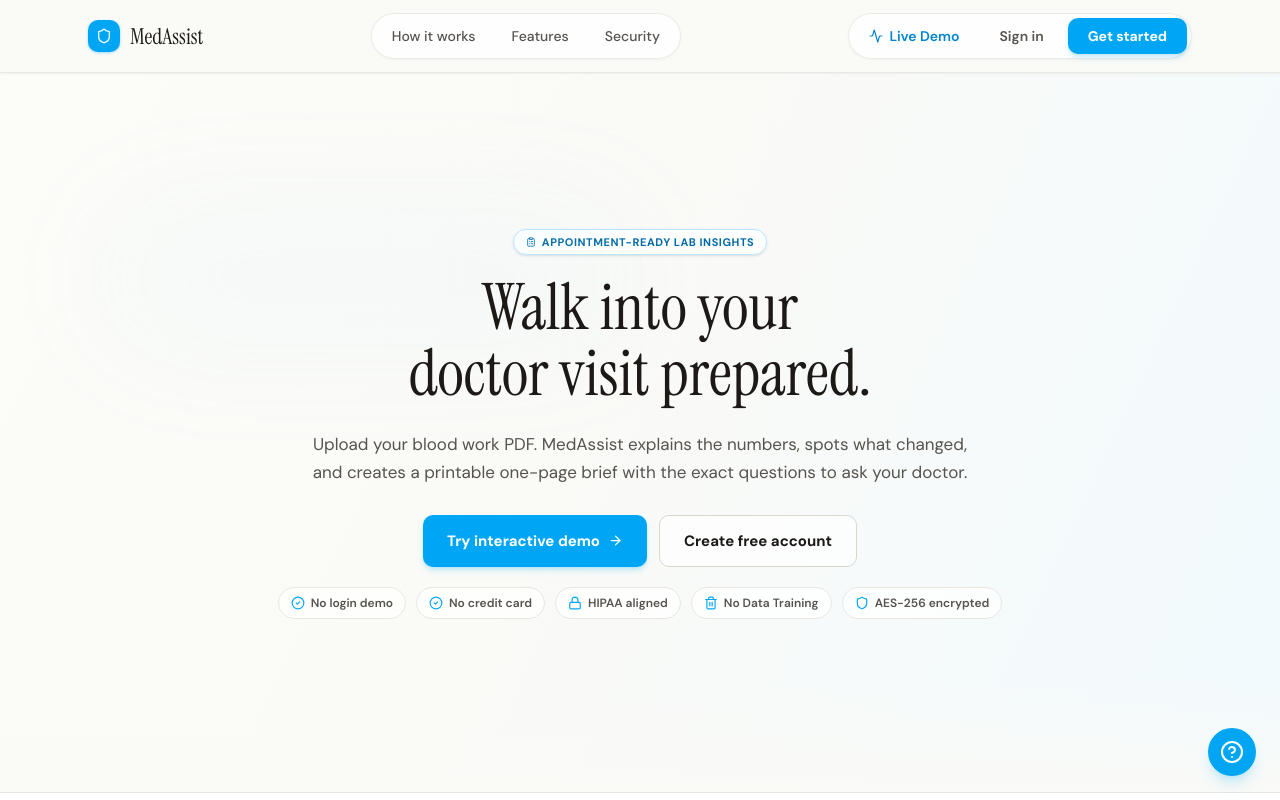
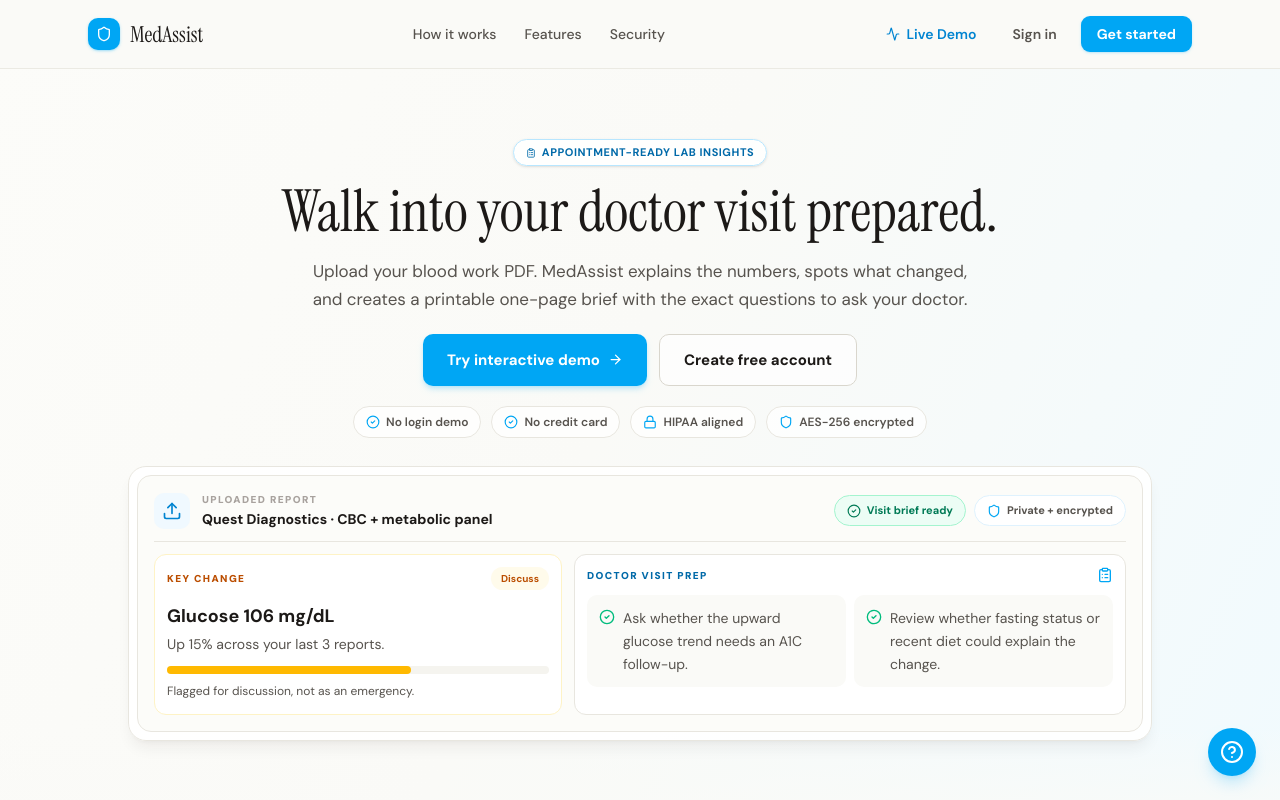
Before and after one commit to TanmayShah29/MedAssist, a Next.js app: page / in a window 1280 px wide. Built offline with nearby package versions, Linux system fonts and the light colour scheme; no server answers.

Commit message:
Professionalize landing hero preview

```diff
--- a/src/app/globals.css
+++ b/src/app/globals.css
@@ -284,48 +284,6 @@
     animation: landingRise 520ms cubic-bezier(0.22, 1, 0.36, 1) both;
   }
 
-  .landing-scan {
-    animation: landingScan 4.5s ease-in-out infinite;
-  }
-
-  .landing-pulse-line {
-    animation: landingPulseLine 2.8s ease-in-out infinite;
-  }
-
-  .landing-progress {
-    animation: landingProgress 5s ease-in-out infinite;
-  }
-
-  .landing-grid-drift {
-    background-image:
-      linear-gradient(rgba(14, 165, 233, 0.10) 1px, transparent 1px),
-      linear-gradient(90deg, rgba(14, 165, 233, 0.08) 1px, transparent 1px);
-    background-size: 64px 64px;
-    mask-image: radial-gradient(circle at 50% 36%, black 0%, transparent 66%);
-    -webkit-mask-image: radial-gradient(circle at 50% 36%, black 0%, transparent 66%);
-  }
-
-  .landing-orbit-ring {
-    animation: landingOrbit 18s linear infinite;
-  }
-
-  .landing-orbit-ring-slow {
-    animation-duration: 26s;
-    animation-direction: reverse;
-  }
-
-  .landing-dot-pulse {
-    animation: landingDotPulse 1.5s ease-in-out infinite;
-  }
-
-  .landing-data-trace {
-    animation: landingDataTrace 2.4s cubic-bezier(0.22, 1, 0.36, 1) infinite;
-  }
-
-  .landing-meter-fill {
-    animation: landingMeterFill 3.8s ease-in-out infinite;
-  }
-
   .landing-shimmer {
     background-image: linear-gradient(90deg, rgba(237, 233, 254, 0.55), rgba(139, 92, 246, 0.35), rgba(237, 233, 254, 0.55));
     background-size: 220% 100%;
@@ -353,10 +311,6 @@
 
   .landing-breathe {
     animation: landingBreathe 3.5s ease-in-out infinite;
-  }
-
-  .landing-headline-glow {
-    animation: landingHeadlineGlow 5.5s ease-in-out infinite;
   }
 
   .landing-ping {
@@ -865,92 +819,6 @@
   }
 }
 
-@keyframes landingGridDrift {
-  from {
-    background-position: 0 0, 0 0;
-  }
-  to {
-    background-position: 46px 46px, 46px 46px;
-  }
-}
-
-@keyframes landingOrbit {
-  from {
-    transform: rotate(0deg);
-  }
-  to {
-    transform: rotate(360deg);
-  }
-}
-
-@keyframes landingDotPulse {
-  0%, 100% {
-    opacity: 0.45;
-    transform: scale(0.86);
-  }
-  50% {
-    opacity: 1;
-    transform: scale(1.18);
-  }
-}
-
-@keyframes landingScan {
-  0%, 100% {
-    transform: translateY(0);
-    opacity: 0.35;
-  }
-  50% {
-    transform: translateY(168px);
-    opacity: 0.9;
-  }
-}
-
-@keyframes landingPulseLine {
-  0%, 100% {
-    opacity: 0.42;
-    transform: scaleX(0.86);
-  }
-  50% {
-    opacity: 1;
-    transform: scaleX(1);
-  }
-}
-
-@keyframes landingDataTrace {
-  0% {
-    opacity: 0;
-    transform: scaleX(0);
-  }
-  22% {
-    opacity: 0.9;
-  }
-  78% {
-    opacity: 0.9;
-  }
-  100% {
-    opacity: 0;
-    transform: scaleX(1);
-  }
-}
-
-@keyframes landingProgress {
-  0%, 100% {
-    width: 42%;
-  }
-  50% {
-    width: 88%;
-  }
-}
-
-@keyframes landingMeterFill {
-  0%, 100% {
-    width: 48%;
-  }
-  50% {
-    width: 72%;
-  }
-}
-
 @keyframes landingShimmer {
   0%, 100% {
     background-position: 160% 0;
@@ -966,17 +834,6 @@
   }
   50% {
     transform: translateY(-1px) scale(1.025);
-  }
-}
-
-@keyframes landingHeadlineGlow {
-  0%, 100% {
-    opacity: 0.55;
-    transform: translate(-50%, -50%) scale(0.94);
-  }
-  50% {
-    opacity: 0.95;
-    transform: translate(-50%, -50%) scale(1.08);
   }
 }
 
@@ -1043,17 +900,8 @@
   .landing-card-pop,
   .landing-rise,
   .landing-reveal,
-  .landing-scan,
-  .landing-pulse-line,
-  .landing-progress,
-  .landing-grid-drift,
-  .landing-orbit-ring,
-  .landing-dot-pulse,
-  .landing-data-trace,
-  .landing-meter-fill,
   .landing-shimmer,
   .landing-breathe,
-  .landing-headline-glow,
   .landing-ping,
   .landing-flow-line,
   .landing-typewriter,
--- a/src/app/page.tsx
+++ b/src/app/page.tsx
@@ -21,61 +21,61 @@
 
 function HeroWorkspaceScene() {
   return (
-    <div className="pointer-events-none absolute inset-0 hidden lg:block">
-      <div className="absolute left-[7%] top-[31%] w-56 rounded-[12px] border border-amber-100/90 bg-white/90 p-4 shadow-md shadow-stone-900/5 landing-card-pop">
-        <div className="mb-3 flex items-center justify-between">
-          <p className="text-[10px] font-black uppercase tracking-[0.14em] text-amber-700">Monitor</p>
-          <span className="h-2 w-2 rounded-full bg-amber-400" />
+    <div className="mx-auto mt-7 w-full max-w-5xl rounded-[18px] border border-[#E8E6DF] bg-white/88 p-2 shadow-lg shadow-stone-900/[0.06] landing-rise" style={{ animationDelay: "240ms" }}>
+      <div className="rounded-[14px] border border-[#E8E6DF] bg-[#FCFCF9] p-3 sm:p-4">
+        <div className="mb-3 flex flex-col gap-3 border-b border-[#E8E6DF] pb-3 sm:flex-row sm:items-center sm:justify-between">
+          <div className="flex items-center gap-3">
+            <div className="flex h-9 w-9 items-center justify-center rounded-[10px] bg-sky-50 text-sky-600">
+              <Upload className="h-5 w-5" />
             </div>
-        <p className="text-sm font-bold text-[#1C1917]">Glucose 106 mg/dL</p>
-        <div className="mt-3 h-1.5 overflow-hidden rounded-full bg-amber-100">
-          <div className="h-full rounded-full bg-amber-400 landing-meter-fill" />
+            <div className="text-left">
+              <p className="text-[10px] font-black uppercase tracking-[0.14em] text-[#A8A29E]">Uploaded report</p>
+              <p className="mt-0.5 text-sm font-bold text-[#1C1917]">Quest Diagnostics · CBC + metabolic panel</p>
             </div>
-        <p className="mt-2 text-xs font-semibold text-amber-700">+15% from prior</p>
+          </div>
+          <div className="flex flex-wrap gap-2 sm:justify-end">
+            <span className="inline-flex w-fit items-center gap-1.5 rounded-full border border-emerald-200 bg-emerald-50 px-3 py-1.5 text-[11px] font-bold text-emerald-700">
+              <CheckCircle2 className="h-3.5 w-3.5" />
+              Visit brief ready
+            </span>
+            <span className="inline-flex w-fit items-center gap-1.5 rounded-full border border-sky-100 bg-white px-3 py-1.5 text-[11px] font-bold text-[#57534E]">
+              <Shield className="h-3.5 w-3.5 text-sky-500" />
+              Private + encrypted
+            </span>
+          </div>
         </div>
 
-      <div className="absolute right-[7%] top-[35%] w-64 rounded-[12px] border border-emerald-100/90 bg-white/90 p-4 shadow-md shadow-stone-900/5 landing-card-pop" style={{ animationDelay: "180ms" }}>
+        <div className="grid grid-cols-1 gap-3 lg:grid-cols-[0.85fr_1.15fr]">
+          <div className="rounded-[12px] border border-amber-100 bg-white p-3 text-left">
             <div className="mb-3 flex items-center justify-between">
-          <p className="text-[10px] font-black uppercase tracking-[0.14em] text-emerald-700">Ready</p>
-          <CheckCircle2 className="h-4 w-4 text-emerald-500" />
+              <p className="text-[10px] font-black uppercase tracking-[0.14em] text-amber-700">Key change</p>
+              <span className="rounded-full bg-amber-50 px-2.5 py-1 text-[10px] font-bold text-amber-700">Discuss</span>
             </div>
-        <p className="text-sm font-bold text-[#1C1917]">3 doctor questions drafted</p>
-        <p className="mt-2 text-xs leading-relaxed text-[#57534E]">Bring a focused one-page brief to the appointment.</p>
+            <p className="text-lg font-bold text-[#1C1917]">Glucose 106 mg/dL</p>
+            <p className="mt-1 text-sm text-[#57534E]">Up 15% across your last 3 reports.</p>
+            <div className="mt-3 h-2 rounded-full bg-[#F5F4EF]">
+              <div className="h-full w-[64%] rounded-full bg-amber-400" />
+            </div>
+            <p className="mt-2 text-xs leading-relaxed text-[#57534E]">Flagged for discussion, not as an emergency.</p>
           </div>
 
-      <div className="absolute left-[16%] top-[62%] w-48 rounded-[12px] border border-violet-100/90 bg-white/88 p-3 shadow-md shadow-stone-900/5 landing-card-pop" style={{ animationDelay: "300ms" }}>
-        <div className="mb-2 flex items-center gap-2">
-          <Brain className="h-4 w-4 text-violet-500" />
-          <p className="text-[10px] font-black uppercase tracking-[0.14em] text-violet-700">Analyzing</p>
+          <div className="rounded-[12px] border border-[#E8E6DF] bg-white p-3 text-left">
+            <div className="mb-3 flex items-center justify-between">
+              <p className="text-[10px] font-black uppercase tracking-[0.14em] text-sky-700">Doctor visit prep</p>
+              <ClipboardList className="h-4 w-4 text-sky-500" />
             </div>
-        <div className="space-y-1.5">
-          <span className="block h-1.5 w-full rounded-full bg-violet-100 landing-shimmer" />
-          <span className="block h-1.5 w-4/5 rounded-full bg-violet-100 landing-shimmer" style={{ animationDelay: "280ms" }} />
-          <span className="block h-1.5 w-3/5 rounded-full bg-violet-100 landing-shimmer" style={{ animationDelay: "560ms" }} />
+            <div className="grid gap-2 sm:grid-cols-2">
+              {[
+                "Ask whether the upward glucose trend needs an A1C follow-up.",
+                "Review whether fasting status or recent diet could explain the change.",
+              ].map((question) => (
+                <div key={question} className="flex gap-2 rounded-[10px] bg-[#FAFAF7] p-3">
+                  <CheckCircle2 className="mt-0.5 h-4 w-4 flex-shrink-0 text-emerald-500" />
+                  <p className="text-sm leading-relaxed text-[#57534E]">{question}</p>
+                </div>
+              ))}
             </div>
           </div>
-    </div>
-  );
-}
-
-function MobileHeroPreview() {
-  return (
-    <div className="mt-8 rounded-[16px] border border-[#E8E6DF] bg-white/82 p-4 shadow-md shadow-stone-900/5 lg:hidden landing-card-pop" style={{ animationDelay: "320ms" }}>
-      <div className="flex items-center justify-between">
-        <p className="text-[10px] font-black uppercase tracking-[0.14em] text-sky-700">Live preview</p>
-        <Brain className="h-4 w-4 text-violet-500" />
-      </div>
-      <div className="mt-3 h-2 overflow-hidden rounded-full bg-[#E8E6DF]">
-        <div className="h-full rounded-full bg-sky-500 landing-progress" />
-      </div>
-      <div className="mt-4 grid grid-cols-2 gap-3">
-        <div className="rounded-[12px] bg-amber-50 p-3">
-          <p className="text-[10px] font-bold uppercase text-amber-700">Monitor</p>
-          <p className="mt-1 text-sm font-bold text-[#1C1917]">Glucose +15%</p>
-        </div>
-        <div className="rounded-[12px] bg-emerald-50 p-3">
-          <p className="text-[10px] font-bold uppercase text-emerald-700">Ready</p>
-          <p className="mt-1 text-sm font-bold text-[#1C1917]">3 questions</p>
         </div>
       </div>
     </div>
@@ -91,27 +91,24 @@
       <LandingHeader />
 
       {/* ── HERO ── */}
-      <section className="relative min-h-[92dvh] overflow-hidden px-4 pb-14 pt-24 sm:px-6 sm:pt-28">
+      <section className="relative min-h-[100dvh] overflow-hidden px-4 pb-12 pt-[88px] sm:px-6">
         <div className="absolute inset-0 bg-[linear-gradient(115deg,#FCFCF9_0%,#FAFAF7_48%,#F1FAFE_100%)]" />
-        <div className="absolute inset-0 opacity-[0.11] landing-grid-drift" />
         <div className="absolute left-0 right-0 top-16 h-px bg-gradient-to-r from-transparent via-sky-100 to-transparent" />
         <div className="absolute inset-x-0 bottom-0 h-28 bg-gradient-to-t from-[#FAFAF7] to-transparent" />
-        <HeroWorkspaceScene />
-        <div className="relative mx-auto flex min-h-[calc(92dvh-7rem)] w-full max-w-6xl flex-col justify-center">
+        <div className="relative mx-auto flex min-h-[calc(100dvh-6rem)] w-full max-w-6xl flex-col justify-center">
           <div className="mx-auto max-w-[820px] text-center">
 
             {/* Left: copy */}
             <div className="min-w-0 max-w-full">
-              <Pill className="mb-5 border border-sky-200 bg-white/86 text-sky-700 shadow-sm landing-rise">
+              <Pill className="mb-4 border border-sky-200 bg-white/86 text-sky-700 shadow-sm landing-rise">
                 <ClipboardList size={10} /> Appointment-ready lab insights
               </Pill>
 
-              <h1 className="relative isolate mx-auto mb-6 max-w-[760px] font-display text-[40px] leading-[1.03] text-[#1C1917] text-balance landing-rise sm:text-[56px] lg:text-[64px]" style={{ animationDelay: "60ms" }}>
-                <span className="absolute left-1/2 top-1/2 -z-10 h-32 w-[min(34rem,86vw)] -translate-x-1/2 -translate-y-1/2 rounded-full bg-sky-200/18 blur-3xl landing-headline-glow" />
+              <h1 className="mx-auto mb-4 max-w-[720px] font-display text-[38px] leading-[1.04] text-[#1C1917] text-balance landing-rise sm:text-[50px] lg:text-[58px]" style={{ animationDelay: "60ms" }}>
                 Walk into your doctor visit prepared.
               </h1>
 
-              <p className="mx-auto mb-7 max-w-2xl overflow-wrap-anywhere text-[16px] leading-relaxed text-[#57534E] landing-rise sm:text-[17px]" style={{ animationDelay: "110ms" }}>
+              <p className="mx-auto mb-5 max-w-[660px] overflow-wrap-anywhere text-[16px] leading-relaxed text-[#57534E] landing-rise sm:text-[17px]" style={{ animationDelay: "110ms" }}>
                 Upload your blood work PDF. MedAssist explains the numbers, spots what changed, and creates a printable one-page brief with the exact questions to ask your doctor.
               </p>
 
@@ -132,22 +129,21 @@
               </div>
 
               {/* Patient-facing trust signals */}
-              <div className="mt-5 grid grid-cols-1 justify-center gap-2 landing-rise sm:flex sm:flex-wrap sm:gap-2.5" style={{ animationDelay: "210ms" }}>
+              <div className="mx-auto mt-5 grid max-w-[720px] grid-cols-2 justify-center gap-2 landing-rise sm:flex sm:flex-wrap sm:gap-2.5" style={{ animationDelay: "210ms" }}>
                 {[
                   { icon: CheckCircle2, label: "No login demo" },
                   { icon: CheckCircle2, label: "No credit card" },
                   { icon: Lock, label: "HIPAA aligned" },
-                  { icon: Trash2, label: "No Data Training" },
                   { icon: Shield, label: "AES-256 encrypted" },
                 ].map(t => (
-                  <span key={t.label} className="inline-flex w-[calc(100vw-2rem)] max-w-full items-center justify-center gap-1.5 truncate rounded-full border border-[#E8E6DF] bg-white/72 px-3 py-1.5 text-[12px] font-semibold text-[#57534E] sm:w-auto">
+                  <span key={t.label} className="inline-flex max-w-full items-center justify-center gap-1.5 truncate rounded-full border border-[#E8E6DF] bg-white/72 px-3 py-1.5 text-[12px] font-semibold text-[#57534E] sm:w-auto">
                     <t.icon className="h-3.5 w-3.5 text-sky-500" /> {t.label}
                   </span>
                 ))}
               </div>
-              <MobileHeroPreview />
             </div>
           </div>
+          <HeroWorkspaceScene />
         </div>
       </section>
 
--- a/src/components/landing/landing-header.tsx
+++ b/src/components/landing/landing-header.tsx
@@ -39,13 +39,13 @@
   return (
     <>
       <header
-        className={`fixed left-0 right-0 top-0 z-[80] border-b border-[#E8E6DF]/90 bg-[#FAFAF7]/[0.98] shadow-sm shadow-stone-900/[0.04] transition-shadow duration-200 ${
+        className={`fixed left-0 right-0 top-0 z-[80] border-b border-[#E8E6DF]/80 bg-[#FAFAF7]/[0.98] transition-shadow duration-200 ${
           scrolled
-            ? "shadow-stone-900/[0.06]"
-            : "shadow-stone-900/[0.03]"
+            ? "shadow-sm shadow-stone-900/[0.05]"
+            : "shadow-none"
         }`}
       >
-        <div className="mx-auto flex h-[72px] max-w-6xl items-center justify-between gap-4 px-4 sm:px-6">
+        <div className="mx-auto flex h-[68px] max-w-6xl items-center justify-between gap-4 px-4 sm:px-6">
           <Link href="/" className="flex items-center gap-2.5 group">
             <div className="w-8 h-8 rounded-[10px] bg-sky-500 flex items-center justify-center shadow-sm shadow-sky-500/30 group-hover:shadow-sky-500/50 transition-shadow">
               <Shield className="w-4 h-4 text-white" />
@@ -53,14 +53,14 @@
             <span className="font-display text-[22px] text-[#1C1917] whitespace-nowrap">MedAssist</span>
           </Link>
 
-          <nav className="hidden md:flex items-center gap-1 rounded-full border border-[#E8E6DF]/80 bg-white/80 p-1 shadow-sm shadow-stone-900/[0.03]">
-            <Link href="#how-it-works" className="text-sm font-medium text-[#57534E] hover:text-[#1C1917] px-4 py-2 rounded-lg hover:bg-[#F5F4EF] transition-all">How it works</Link>
-            <Link href="#features" className="text-sm font-medium text-[#57534E] hover:text-[#1C1917] px-4 py-2 rounded-lg hover:bg-[#F5F4EF] transition-all">Features</Link>
-            <Link href="#security" className="text-sm font-medium text-[#57534E] hover:text-[#1C1917] px-4 py-2 rounded-lg hover:bg-[#F5F4EF] transition-all">Security</Link>
+          <nav className="hidden md:flex items-center gap-1">
+            <Link href="#how-it-works" className="text-sm font-medium text-[#57534E] hover:text-[#1C1917] px-3 py-2 rounded-lg hover:bg-[#F5F4EF] transition-all">How it works</Link>
+            <Link href="#features" className="text-sm font-medium text-[#57534E] hover:text-[#1C1917] px-3 py-2 rounded-lg hover:bg-[#F5F4EF] transition-all">Features</Link>
+            <Link href="#security" className="text-sm font-medium text-[#57534E] hover:text-[#1C1917] px-3 py-2 rounded-lg hover:bg-[#F5F4EF] transition-all">Security</Link>
           </nav>
 
-          <div className="flex items-center gap-2 rounded-full border border-[#E8E6DF]/80 bg-white/80 p-1 shadow-sm shadow-stone-900/[0.03]">
-            <Link href="/demo" className="hidden sm:flex text-sm font-semibold text-sky-600 hover:text-sky-700 px-4 py-2 rounded-lg hover:bg-sky-50 transition-all items-center gap-1.5">
+          <div className="flex items-center gap-2">
+            <Link href="/demo" className="hidden sm:flex text-sm font-semibold text-sky-600 hover:text-sky-700 px-3 py-2 rounded-lg hover:bg-sky-50 transition-all items-center gap-1.5">
               <Activity size={14} /> Live Demo
             </Link>
             {showResetSession && (
@@ -81,7 +81,7 @@
             <button
               type="button"
               onClick={() => router.push(appCtaPath)}
-              className="hidden sm:inline-flex bg-sky-500 hover:bg-sky-600 text-white px-5 py-2 rounded-[10px] text-sm font-bold transition-all active:scale-95 shadow-md shadow-sky-500/20"
+              className="hidden sm:inline-flex bg-sky-500 hover:bg-sky-600 text-white px-4 py-2 rounded-[9px] text-sm font-bold transition-all active:scale-95 shadow-sm shadow-sky-500/20"
             >
               {appCtaLabel}
             </button>
```
Lines whose indentation alone changed are shown as unchanged.
